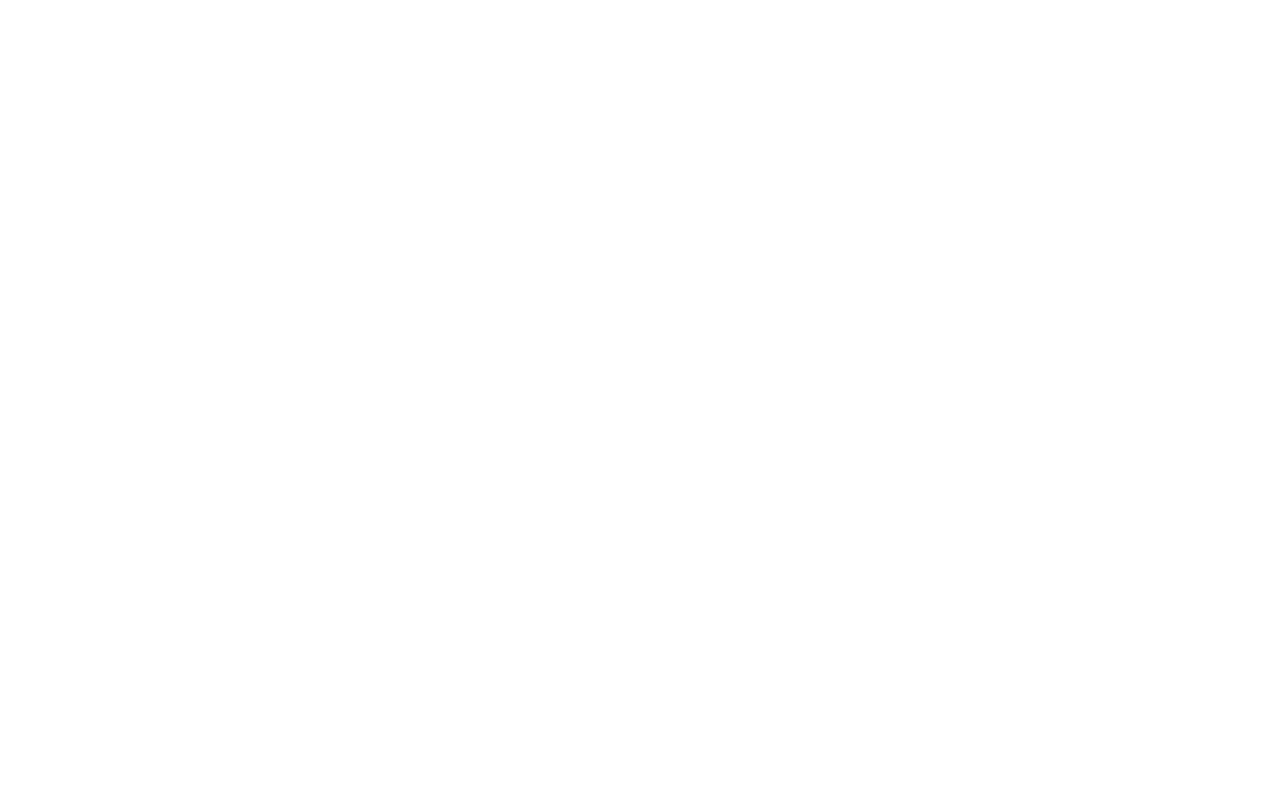
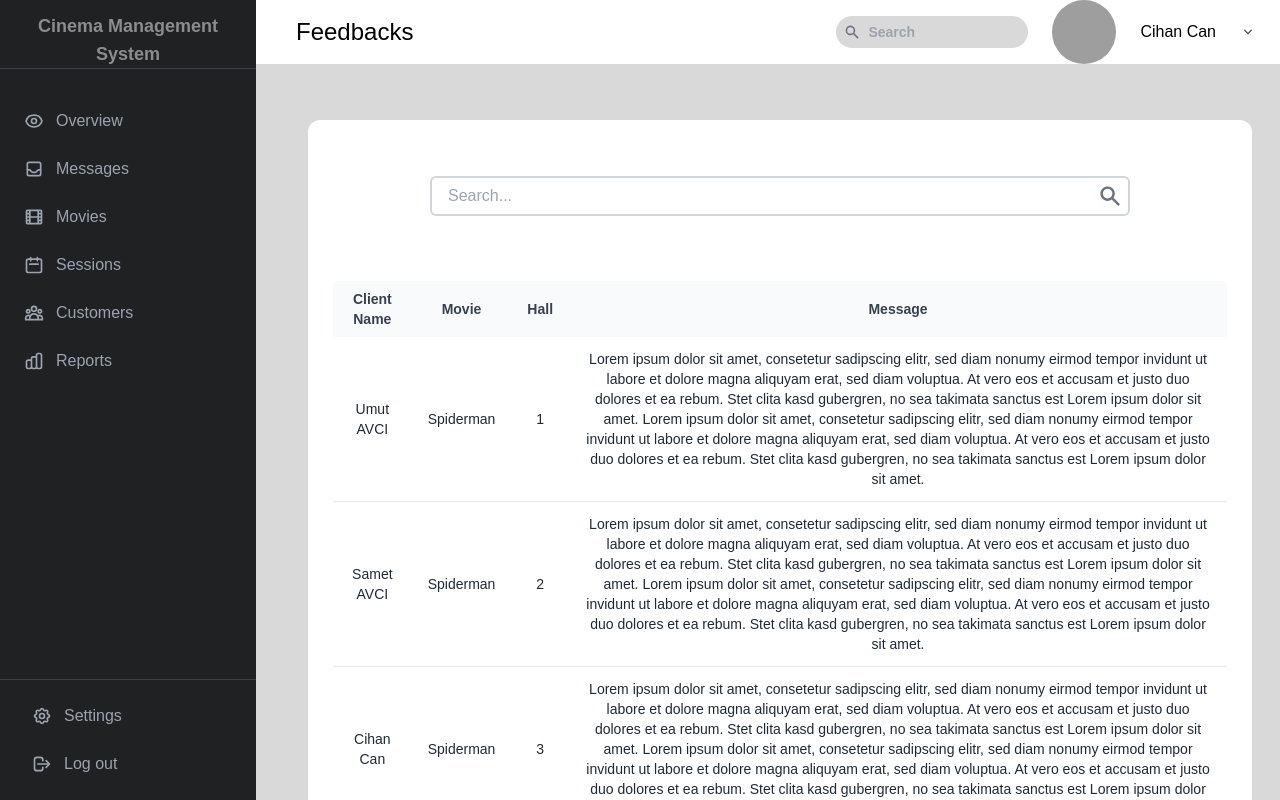
Before and after one commit to UmutVci/frontend-cms, a React (Create React App) app: page /admin/messages in a window 1280 px wide. Before the commit this address had no page. Built offline with nearby package versions, Linux system fonts and the light colour scheme; grey boxes are pictures that could not be loaded.

Commit message:
Admin Feedbacks Page is done!

```diff
--- a/src/app/App.jsx
+++ b/src/app/App.jsx
@@ -7,6 +7,7 @@
 import ClerkMoviesPage from "../features/clerk/ClerkMoviesPage";
 import ClerkFeedback from "../features/clerk/ClerkFeedback";
 import ClerkSession from "../features/clerk/ClerkSession";
+import AdminMessages from "../features/admin/AdminMessages";
 
 export default function App() {
     const movie = {
@@ -31,11 +32,10 @@
                 <Route path="/admin/customers" element={<AdminCustomers />}/>
                 <Route path="/admin/movies" element={<MoviesPage />}/>
                 <Route path="/clerk/bookings" element={<ClerkSearchBookings />}/>
-                <Route path="/clerk/movies" element={<ClerkMoviesPage/>}/>
-                <Route path="/clerk/feedback" element={<ClerkFeedback/>}/>
-                <Route path="/clerk/sessions" element={<ClerkSession movie={movie}/>}/>
-                <Route path="/admin" element={<div>Admin Dashboard</div>} />
-                <Route path="/clerk" element={<div>Ticket Clerk Panel</div>} />
+                <Route path="/clerk/movies" element={<ClerkMoviesPage />}/>
+                <Route path="/clerk/feedback" element={<ClerkFeedback />}/>
+                <Route path="/clerk/sessions" element={<ClerkSession movie={movie} />}/>
+                <Route path="/admin/messages" element={<AdminMessages />}/>
             </Routes>
         </BrowserRouter>
     );
--- /dev/null
+++ b/src/components/AdminMessagesTable.jsx
@@ -0,0 +1,29 @@
+import CustomerRow from "./AdminCustomerTableRows";
+import React from "react";
+import MessagesRow from "./AdminMessagesTableRows";
+export default function AdminMessagesTable(){
+    const messages = [
+        { id: 1, clientName: 'Umut AVCI', movie: 'Spiderman', hall : "1", description : "Lorem ipsum dolor sit amet, consetetur sadipscing elitr, sed diam nonumy eirmod tempor invidunt ut labore et dolore magna aliquyam erat, sed diam voluptua. At vero eos et accusam et justo duo dolores et ea rebum. Stet clita kasd gubergren, no sea takimata sanctus est Lorem ipsum dolor sit amet. Lorem ipsum dolor sit amet, consetetur sadipscing elitr, sed diam nonumy eirmod tempor invidunt ut labore et dolore magna aliquyam erat, sed diam voluptua. At vero eos et accusam et justo duo dolores et ea rebum. Stet clita kasd gubergren, no sea takimata sanctus est Lorem ipsum dolor sit amet." },
+        { id: 1, clientName: 'Samet AVCI', movie: 'Spiderman', hall : "2", description : "Lorem ipsum dolor sit amet, consetetur sadipscing elitr, sed diam nonumy eirmod tempor invidunt ut labore et dolore magna aliquyam erat, sed diam voluptua. At vero eos et accusam et justo duo dolores et ea rebum. Stet clita kasd gubergren, no sea takimata sanctus est Lorem ipsum dolor sit amet. Lorem ipsum dolor sit amet, consetetur sadipscing elitr, sed diam nonumy eirmod tempor invidunt ut labore et dolore magna aliquyam erat, sed diam voluptua. At vero eos et accusam et justo duo dolores et ea rebum. Stet clita kasd gubergren, no sea takimata sanctus est Lorem ipsum dolor sit amet." },
+        { id: 1, clientName: 'Cihan Can', movie: 'Spiderman', hall : "3", description : "Lorem ipsum dolor sit amet, consetetur sadipscing elitr, sed diam nonumy eirmod tempor invidunt ut labore et dolore magna aliquyam erat, sed diam voluptua. At vero eos et accusam et justo duo dolores et ea rebum. Stet clita kasd gubergren, no sea takimata sanctus est Lorem ipsum dolor sit amet. Lorem ipsum dolor sit amet, consetetur sadipscing elitr, sed diam nonumy eirmod tempor invidunt ut labore et dolore magna aliquyam erat, sed diam voluptua. At vero eos et accusam et justo duo dolores et ea rebum. Stet clita kasd gubergren, no sea takimata sanctus est Lorem ipsum dolor sit amet." }
+    ]
+    return (
+        <div className="overflow-x-auto mt-8">
+            <table className="min-w-full border border-gray-200 rounded-md overflow-hidden">
+                <thead className="bg-gray-50 text-gray-700 text-sm font-semibold">
+                <tr>
+                    <th className="px-4 py-2 text-center">Client Name</th>
+                    <th className="px-4 py-2 text-center">Movie</th>
+                    <th className="px-4 py-2 text-center">Hall</th>
+                    <th className="px-4 py-2 text-center" aria-valuemax="20">Message</th>
+                </tr>
+                </thead>
+                <tbody className="bg-white">
+                {messages.map((message) => (
+                    <MessagesRow key={message.id} message={message} />
+                ))}
+                </tbody>
+            </table>
+        </div>
+    )
+}
--- /dev/null
+++ b/src/components/AdminMessagesTableRows.jsx
@@ -0,0 +1,14 @@
+import React from "react";
+
+const MessagesRow = ({ message }) => {
+    return (
+        <tr className="border-b text-sm text-gray-800">
+            <td className="px-4 py-3 text-center">{message.clientName}</td>
+            <td className="px-4 py-3 text-center">{message.movie}</td>
+            <td className="px-4 py-3 text-center">{message.hall}</td>
+            <td className="px-4 py-3 text-center">{message.description}</td>
+        </tr>
+    )
+}
+
+export default MessagesRow
--- /dev/null
+++ b/src/features/admin/AdminMessages.jsx
@@ -0,0 +1,33 @@
+import Sidebar from "../../components/Sidebar";
+import Header from "../../components/Header";
+import React, {useState} from "react";
+import SearchBar from "../../components/AdminCustomersSearchBar";
+import AdminMessagesTable from "../../components/AdminMessagesTable";
+import Pagination from "../../components/Pagination";
+
+export default function AdminMessages(){
+    const itemsPerPage = 6
+    const pageCount    = Math.ceil(12 / itemsPerPage)
+    const [currentPage, setCurrentPage] = useState(1)
+    return(
+        <div className="flex h-screen overflow-hidden">
+            <Sidebar />
+            <div className="flex flex-col flex-1 overflow-y-auto">
+                <Header title="Feedbacks"/>
+                <main className="inner-container relative flex-1 p-10 bg-[#D9D9D9]">
+                    <div className="bg-white w-full h-full mx-3 my-4 rounded-xl p-6 overflow-auto">
+                        <SearchBar />
+                        <AdminMessagesTable />
+                        <div className="mt-auto">
+                            <Pagination
+                                currentPage={currentPage}
+                                pageCount={pageCount}
+                                onPageChange={setCurrentPage}
+                            />
+                        </div>
+                    </div>
+                </main>
+            </div>
+        </div>
+    )
+}
--- a/src/features/clerk/ClerkSession.jsx
+++ b/src/features/clerk/ClerkSession.jsx
@@ -1,8 +1,6 @@
 import Header from "../../components/Header";
 import React from "react";
-import ClerkSearchBookingTable from "../../components/ClerkSearchBookingTable";
 import ClerkSidebar from "../../components/ClerkSidebar";
-import SearchBar from "../../components/AdminCustomersSearchBar";
 
 export default function ClerkSession({movie}){
     return (
@@ -12,7 +10,7 @@
                 <Header title={movie.name + " Sessions"} />
                 <main className="inner-container relative flex-1 p-10 bg-[#D9D9D9]">
                     <div className="bg-white w-full h-full mx-3 my-4 rounded-xl p-6 overflow-auto grid grid-cols-12 gap-4 ">
-                        <div className="bg-[#400505] col-span-7 h-full w-[70%] p-5 rounded-xl relative flex justify-items-center ml-8 grid grid-cols-2 gap-1">
+                        <div className="bg-[#400505] col-span-7 h-full w-[70%] p-5 rounded-xl relative justify-items-center ml-4 grid grid-cols-2">
                             {movie.sessions.map((session) => (
                                 <div>
                                     <button className="bg-[#D9D9D9] rounded-md px-16 py-4 mt-6">
```
